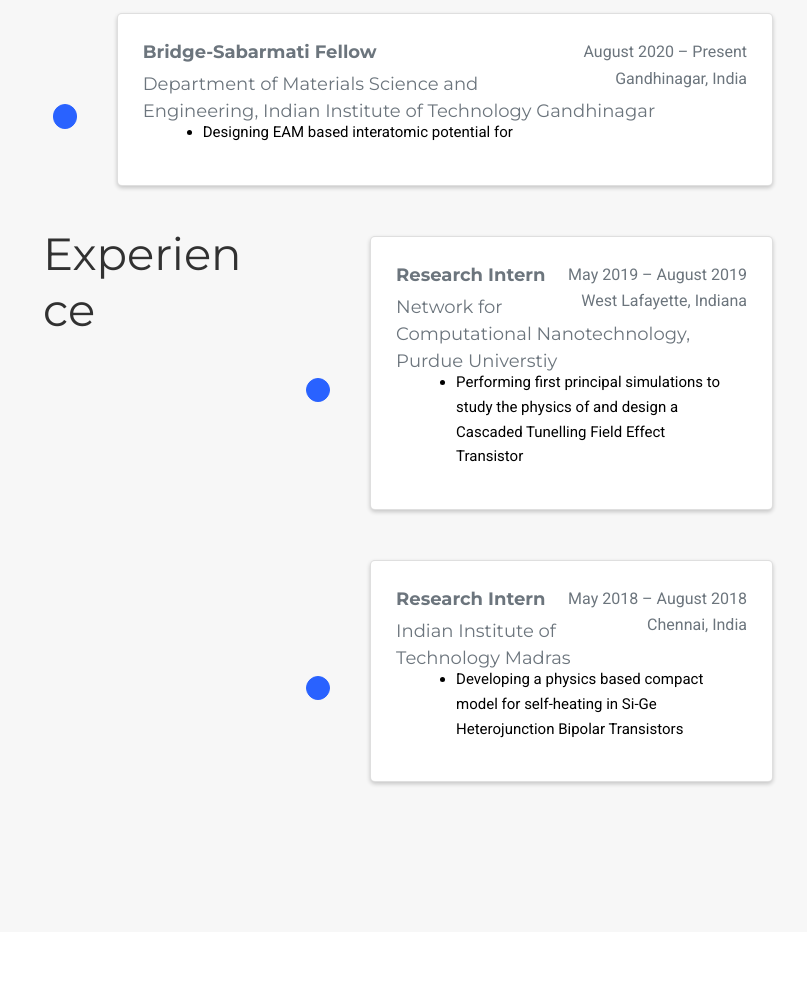
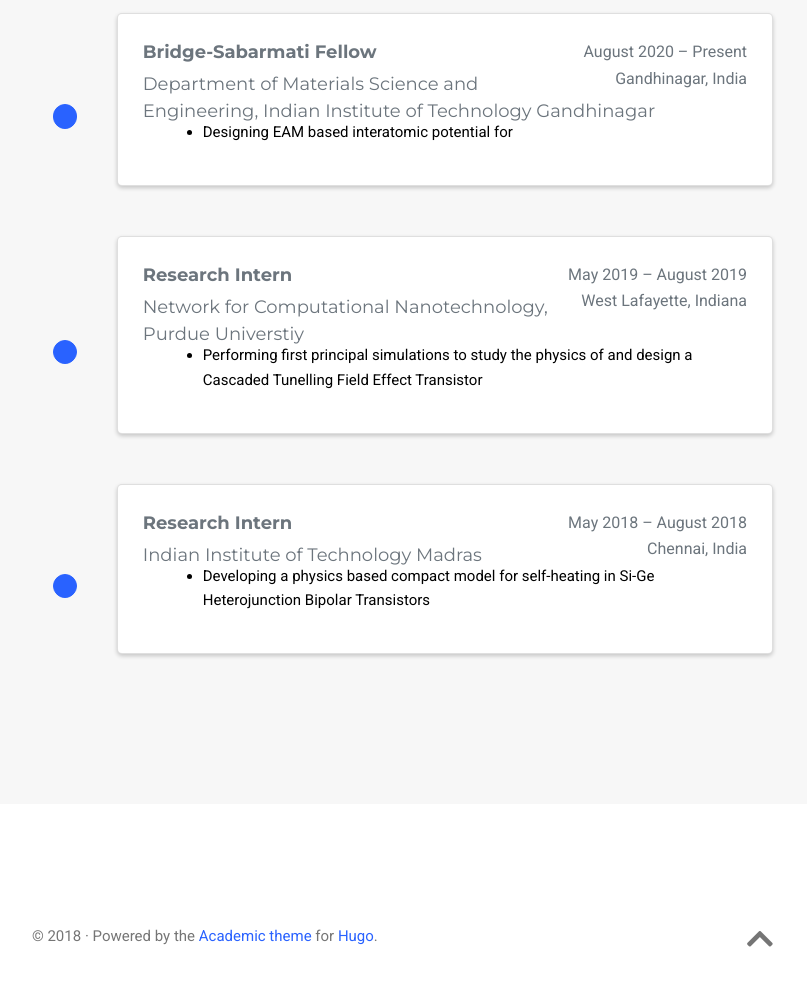
Before and after one commit to krishnansiddharth/krishnansiddharth.github.io, a plain HTML site: page index.html in a window 1280 px wide. Shown: the part 1014-2000 px from the top of the page, without its empty margins (422-1229 px from the left). Drawn offline with nearby package versions, Linux system fonts and the light colour scheme; some icons are missing.

Commit message:
Update index.html

```diff
--- a/index.html
+++ b/index.html
@@ -333,7 +333,8 @@
 
       <div class="col py-2">
         <div class="card">
-          <div class="card-body">
+
+         <div class="card-body">
             <div class="float-right text-muted exp-meta">
               <div>
                 August 2020 –
@@ -357,13 +358,6 @@
       </div>
     </div>
 
-
-<div class="row">
-  <div class="col-12 col-lg-4 section-heading">
-    <h1>Experience</h1>
-
-  </div>
-  <div class="col-12 col-lg-8">
 
 
     <div class="row experience">
```
